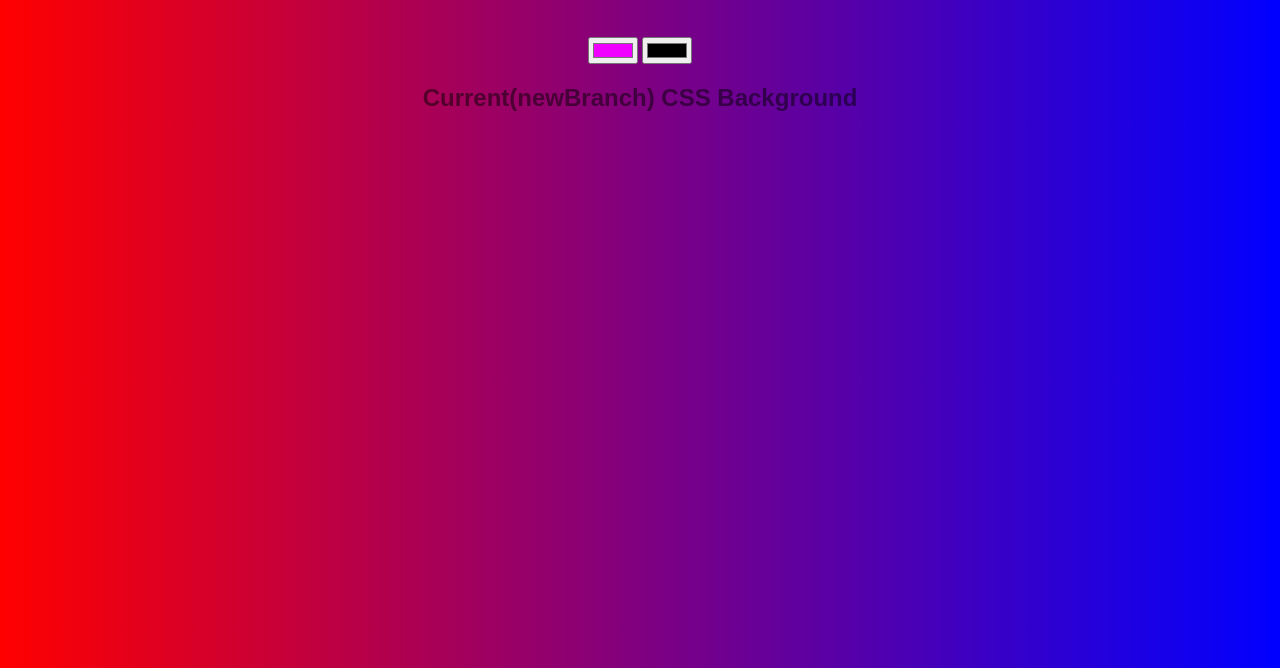
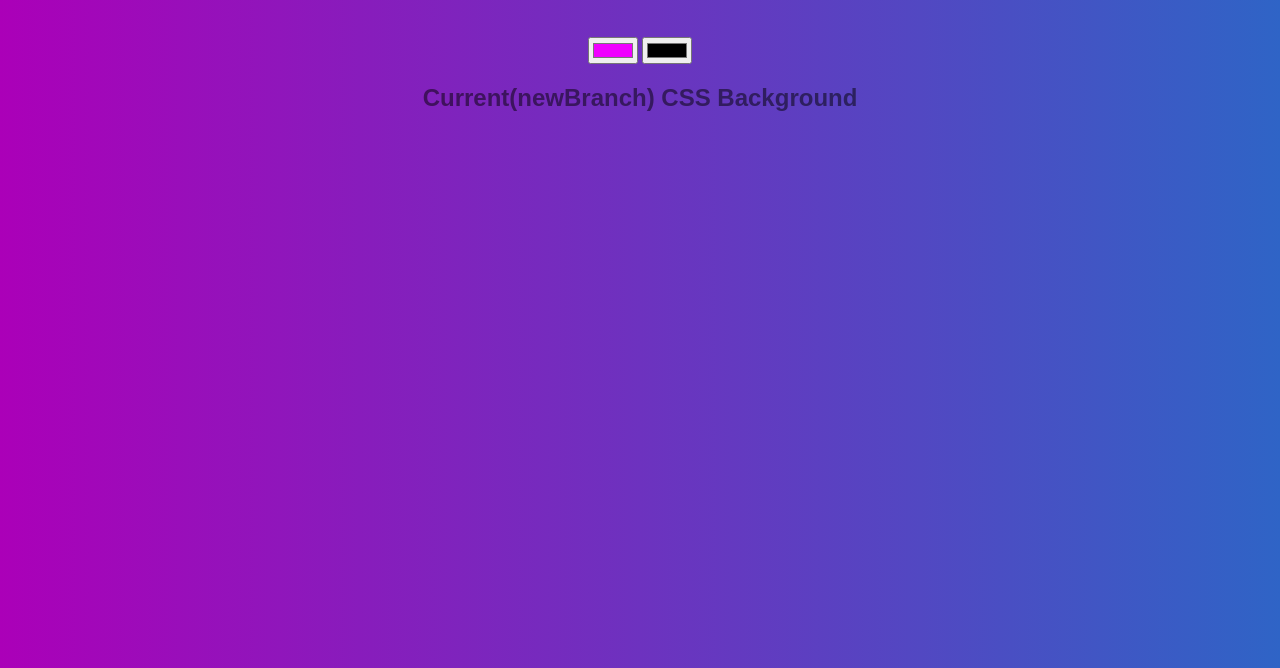
Before and after one commit to Apurva-04/background-generator, a plain HTML site: page index.html in a window 1280 px wide. Shown: the part 132-800 px from the top of the page. Drawn offline with Linux system fonts and the light colour scheme.

Commit message:
Update style.css

```diff
--- a/style.css
+++ b/style.css
@@ -4,7 +4,7 @@ html{
 	color: rgba(0,0,0,0.5);
 	height: 100vh;
 	text-align: center;
-	background-image: linear-gradient(90deg,red,blue);
+	background-image: linear-gradient(90deg, rgb(171, 0, 184), rgb(47, 100, 198));
 	background-repeat: no-repeat;
 }
 h1{
```
